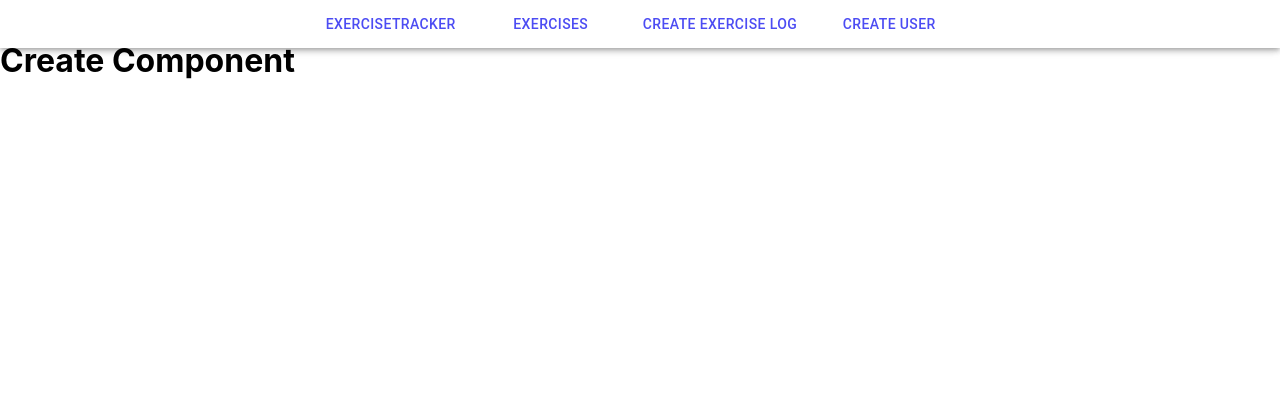
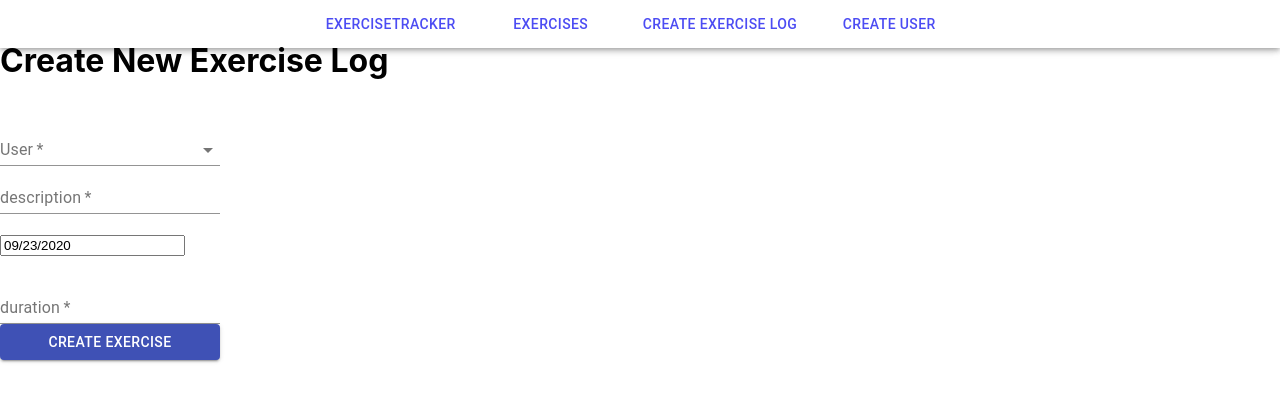
Before and after one commit to colinjcason/Exercise-Tracker, a React (Create React App) app in the folder exercise-tracker/: page /create in a window 1280 px wide. Shown: the top 402 px of the page. Built offline with nearby package versions, Linux system fonts and the light colour scheme; the HTML template or start-up script is replaced by a standard one.

Commit message:
created input form

```diff
--- a/exercise-tracker/package.json
+++ b/exercise-tracker/package.json
@@ -3,10 +3,13 @@
   "version": "0.1.0",
   "private": true,
   "dependencies": {
+    "@date-io/date-fns": "^1.3.13",
     "@material-ui/core": "^4.11.0",
+    "@material-ui/pickers": "^3.2.8",
     "@testing-library/jest-dom": "^4.2.4",
     "@testing-library/react": "^9.5.0",
     "@testing-library/user-event": "^7.2.1",
+    "date-fns": "^2.8.1",
     "react": "^16.13.1",
     "react-dom": "^16.13.1",
     "react-router-dom": "^5.2.0",
--- a/exercise-tracker/src/components/CreateExercise.js
+++ b/exercise-tracker/src/components/CreateExercise.js
@@ -1,7 +1,78 @@
-import React from 'react';
+import React, { useState } from 'react';
+import TextField from '@material-ui/core/TextField';
+import DatePicker from 'react-datepicker';
+import 'react-datepicker/dist/react-datepicker.css';
+import InputLabel from '@material-ui/core/InputLabel';
+import Select from '@material-ui/core/Select';
+import MenuItem from '@material-ui/core/MenuItem';
+import FormControl from '@material-ui/core/FormControl';
+import Button from '@material-ui/core/Button';
 
-const CreateExercise = () => (
-    <h1>Create Component</h1>
-)
+
+function CreateExercise() {
+    const [username, setUsername] = useState('');
+    const [description, setDescription] = useState('');
+    const [duration, setDuration] = useState(0);
+    const [date, setDate] = useState(new Date());
+    const [users, setUsers] = useState([]);
+
+    const componentDidMount = () => {
+        setUsername('test user');
+        setUsers(['test user'])
+    }
+
+     const onChangeUsername = (e) => {
+        setUsername(e.target.value)
+    };
+
+    const onChangeDescription = (e) => {
+        setDescription(e.target.value)
+    };
+
+    const onChangeDuration = (e) => {
+        setDuration(e.target.value)
+    };
+
+    const onChangeDate = () => {
+        setDate(date)
+    };
+
+    const onSubmit = (e) => {
+        e.preventDefault();
+
+        const exercise = {
+            username: setUsername(username),
+            description: setDescription(description),
+            duration: setDuration(duration),
+            date: setDate(date),
+        };
+
+        console.log(exercise);
+
+        // window.location = '/';
+    };
+
+    return (
+        <div>
+            <h1>Create New Exercise Log</h1>
+                <FormControl required margin='normal'>
+                    <InputLabel>User</InputLabel>
+                    <Select labelId='user' id='user' value={username} onChange={onChangeUsername} >
+                        <MenuItem value={'test user'} >test user</MenuItem>
+                        <MenuItem value={'test user'} >test user</MenuItem>
+                        <MenuItem value={'test user'} >test user</MenuItem>
+                    </Select>
+                    <TextField required label='description' onChange={onChangeDescription} />
+                    <br />
+                    <DatePicker selected={date} onChange={onChangeDate} />
+                    <br />
+                    <TextField required label='duration' onChange={onChangeDuration} />
+                    <Button variant='contained' color='primary' onClick={onSubmit}>Create Exercise</Button>
+                </FormControl>
+
+        </div>
+
+    )
+}
 
 export default CreateExercise;
--- a/exercise-tracker/src/components/ExerciseList.js
+++ b/exercise-tracker/src/components/ExerciseList.js
@@ -1,4 +1,3 @@
-import { Divider } from '@material-ui/core';
 import React from 'react';
 
 const ExerciseList = () => (
--- a/exercise-tracker/src/components/NavBar.js
+++ b/exercise-tracker/src/components/NavBar.js
@@ -1,6 +1,6 @@
 import React from 'react';
 import { Link, withRouter } from 'react-router-dom';
-import { AppBar, Toolbar, Tabs, Tab, Divider} from '@material-ui/core';
+import { AppBar, Tabs, Tab } from '@material-ui/core';
 
 function NavBar() {
 
```
Also changed, not shown: 1 other file (tests, documents, lock files or other folders).
